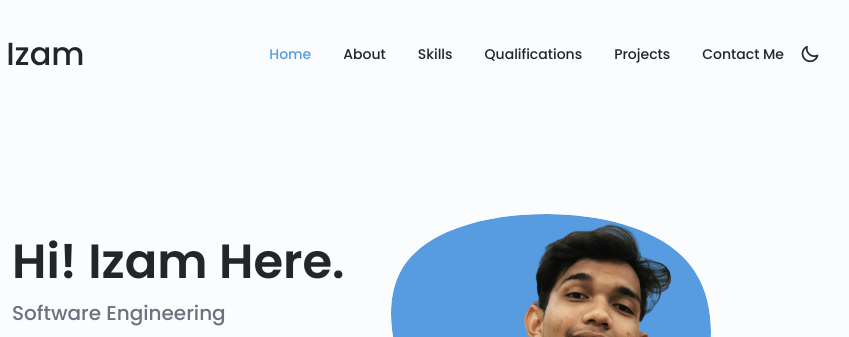
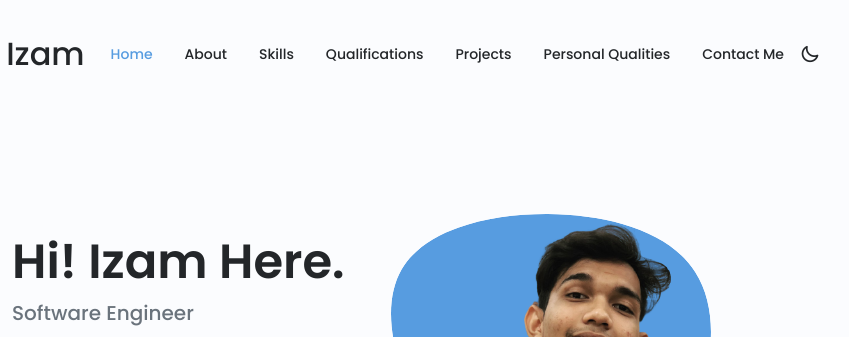
Before and after one commit to ijmmni99/Portfolio, a plain HTML site: page index.html in a window 1280 px wide. Shown: the top 337 px of the page, 304-1153 px from the left. Drawn offline with nearby package versions, Linux system fonts and the light colour scheme.

Commit message:
update nav

```diff
--- a/index.html
+++ b/index.html
@@ -70,6 +70,12 @@
                             <a href="#portfolio" class="nav__link">
                                 <i class="uil uil-scenery nav__icon"></i>
                                 Projects
+                            </a>
+                        </li>
+                        <li class="nav__item">
+                            <a href="#personal" class="nav__link">
+                                <i class="uil uil-scenery nav__icon"></i>
+                                Personal Qualities
                             </a>
                         </li>
                         <li class="nav__item">
@@ -149,7 +155,7 @@
                                     <div class="home__data">
                                         <h1 class="home__title">Hi! Izam Here.</h1>
                                         <h3 class="home__subtitle">Software
-                                            Engineering</h3>
+                                            Engineer</h3>
                                         <p class="home__description">“If you think math is hard, try building web system.”
                                             <br>– Trish Parr</p>
                                         <a href="#contact" class="button
@@ -796,7 +802,7 @@
                         </section>
 
                         <!--==================== TESTIMONIAL ====================-->
-                        <section class="testimonial section">
+                        <section class="testimonial section" id="personal">
                             <h2 class="section__title">Personal Qualities</h2>
                             <span class="section__subtitle">My achivements</span>
                             <div class="testimonial__container container swiper-container">
@@ -963,6 +969,9 @@
                                         <a href="#portfolio" class="footer__link">Projects</a>
                                     </li>
                                     <li>
+                                        <a href="#personal" class="footer__link">Personal Qualities</a>
+                                    </li>
+                                    <li>
                                         <a href="#contact" class="footer__link">Contact Me</a>
                                     </li>
                                 </ul>
```
